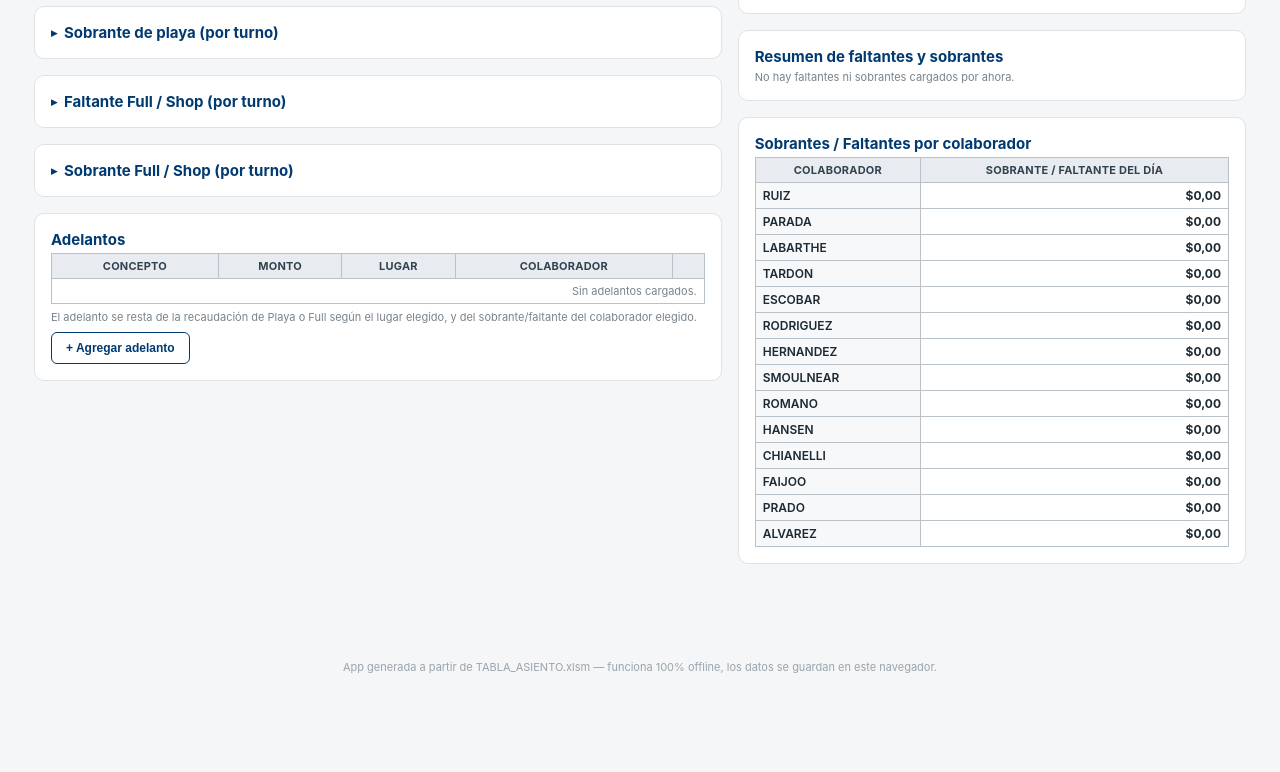
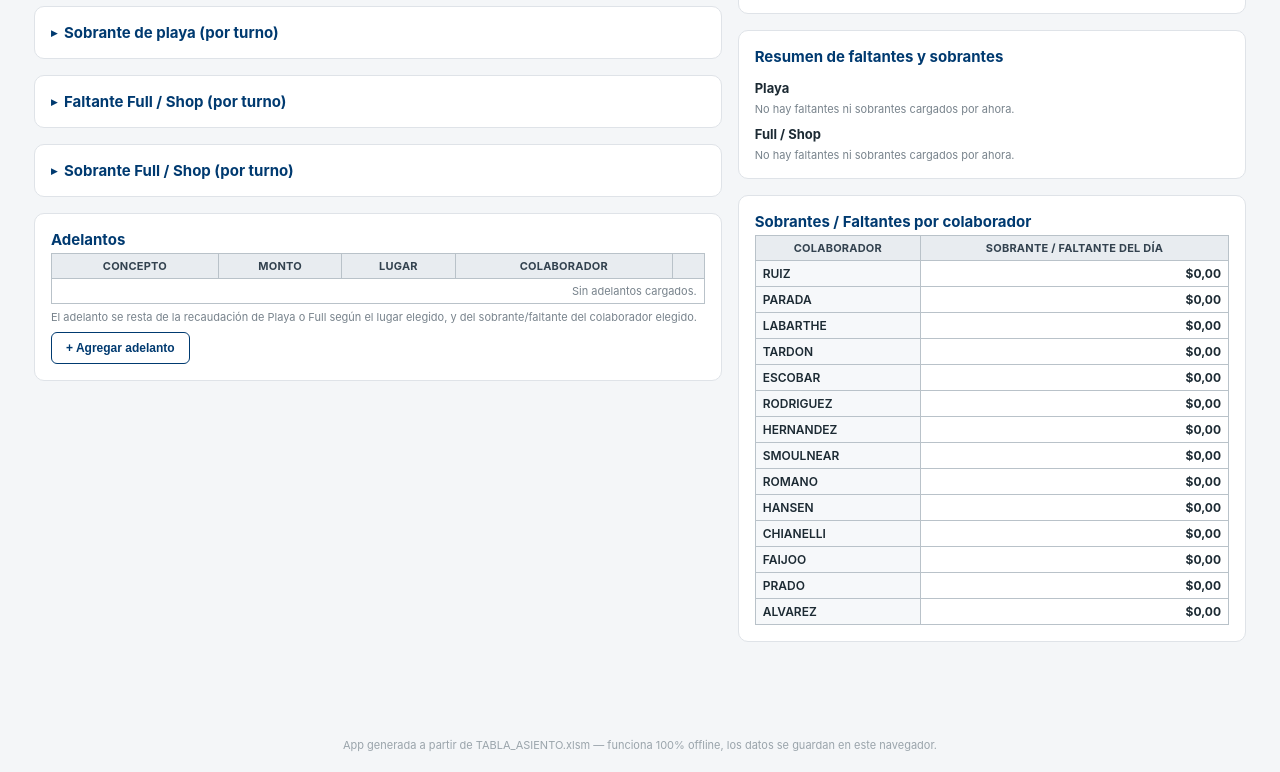
Before and after one commit to patreynf-maker/asiento, a plain HTML site: page index.html in a window 1280 px wide. Shown: the part 1840-2612 px from the top of the page. Before the commit the page ends 2534 px from the top, so only its background shows below. Drawn offline with Linux system fonts and the light colour scheme.

Commit message:
Add files via upload

```diff
--- a/index.html
+++ b/index.html
@@ -1363,26 +1363,31 @@ function setCardOpen(id, isOpen){
 }
 function renderResumenFaltantesSobrantes(calc){
   const a = state.asiento;
-  const rows = [];
-  calc.faltantePlayaCalc.forEach((g,i)=>{ if(g.valor!==0) rows.push({tipo:'Faltante Playa', turno:g.turno, planilla:(a.playaBase??0)+i, colaboradores:g.asignados, monto:g.valor}); });
-  calc.sobrantePlayaCalc.forEach((g,i)=>{ if(g.valor!==0) rows.push({tipo:'Sobrante Playa', turno:g.turno, planilla:(a.playaBase??0)+i, colaboradores:g.asignados, monto:g.valor}); });
-  calc.faltanteFullCalc.forEach((g,i)=>{ if(g.valor!==0) rows.push({tipo:'Faltante Full', turno:g.turno, planilla:(a.fullBase??0)+i, colaboradores:g.asignados, monto:g.valor}); });
-  calc.sobranteFullCalc.forEach((g,i)=>{ if(g.valor!==0) rows.push({tipo:'Sobrante Full', turno:g.turno, planilla:(a.fullBase??0)+i, colaboradores:g.asignados, monto:g.valor}); });
   const ORDEN_TURNO = ['Mañana','Tarde','Noche','ST1','ST2','ST3'];
-  rows.sort((x,y)=> ORDEN_TURNO.indexOf(x.turno) - ORDEN_TURNO.indexOf(y.turno));
-
-  const el = document.getElementById('resumen-faltantes-sobrantes');
-  if(!rows.length){ el.innerHTML = '<div class="small">No hay faltantes ni sobrantes cargados por ahora.</div>'; return; }
+  const mk = (lista, tipo, base, rows)=> lista.forEach((g,i)=>{ if(g.valor!==0) rows.push({tipo, turno:g.turno, planilla:(base??0)+i, colaboradores:g.asignados, monto:g.valor}); });
+  const playa = [], full = [];
+  mk(calc.faltantePlayaCalc, 'Faltante', a.playaBase, playa);
+  mk(calc.sobrantePlayaCalc, 'Sobrante', a.playaBase, playa);
+  mk(calc.faltanteFullCalc, 'Faltante', a.fullBase, full);
+  mk(calc.sobranteFullCalc, 'Sobrante', a.fullBase, full);
+  [playa, full].forEach(rows=> rows.sort((x,y)=> ORDEN_TURNO.indexOf(x.turno) - ORDEN_TURNO.indexOf(y.turno)));
+
   const TIPO_SUF = {medio:' (medio)', cuarto:' (cuarto)'};
-  let html = '<table class="xls"><thead><tr><th>Tipo</th><th>Turno</th><th>N° Planilla</th><th>Colaboradores</th><th>Monto</th></tr></thead><tbody>';
+  function tabla(titulo, clase, rows){
+    let html = `<h3 class="${clase}" style="font-size:13px;margin:10px 0 6px;">${titulo}</h3>`;
+    if(!rows.length) return html + '<div class="small">No hay faltantes ni sobrantes cargados por ahora.</div>';
+    html += '<table class="xls"><thead><tr><th>Tipo</th><th>Turno</th><th>N° Planilla</th><th>Colaboradores</th><th>Monto</th></tr></thead><tbody>';
     rows.forEach(r=>{
       const colabText = (r.colaboradores && r.colaboradores.length)
         ? r.colaboradores.map(p=> escapeHtml(p.nombre) + (TIPO_SUF[p.tipo]||'')).join(', ')
         : '<span class="small">Sin asignar</span>';
       html += `<tr><td class="label">${r.tipo}</td><td class="label">${r.turno}</td><td>${r.planilla}</td><td class="label">${colabText}</td><td>${moneyColored(r.monto)}</td></tr>`;
     });
-  html += '</tbody></table>';
-  el.innerHTML = html;
+    const total = rows.reduce((s,r)=> s+num(r.monto),0);
+    html += `<tr class="total"><td colspan="4">TOTAL ${titulo.toUpperCase()}</td><td>${moneyColored(total)}</td></tr></tbody></table>`;
+    return html;
+  }
+  document.getElementById('resumen-faltantes-sobrantes').innerHTML = tabla('Playa','playa',playa) + tabla('Full / Shop','full',full);
 }
 function setCombustible(key, field, val){
   const c = state.asiento.combustibles[key];
```
Lines whose indentation alone changed are shown as unchanged.
